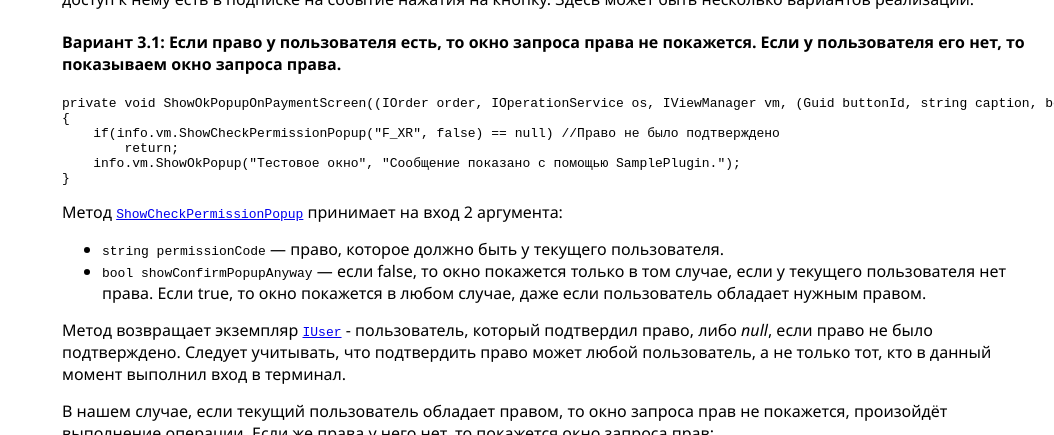
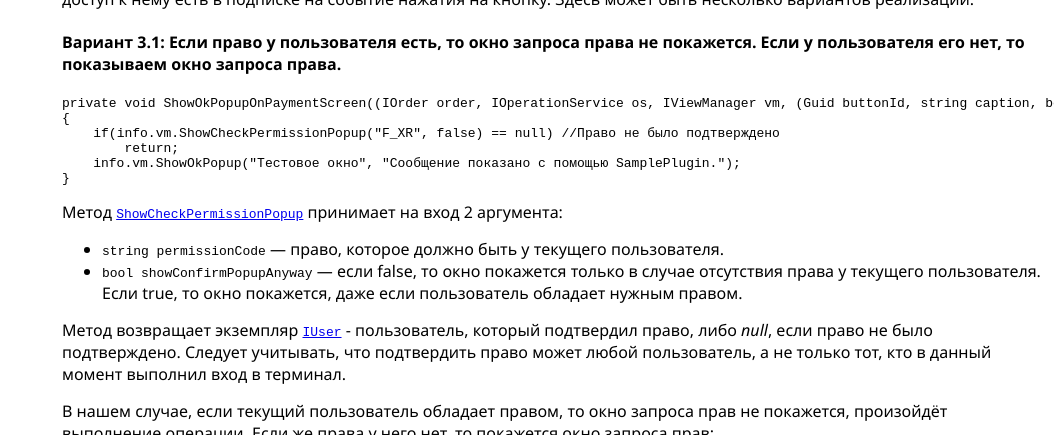
Before and after one commit to iiko/front.api.doc, a Jekyll site: the page built from v7/ru/CheckingPermissions.md, in a window 1280 px wide and 900 px high, scrolled down 2017 px, cut to the strip 0-435 px from the top of the window. Shown: the whole strip, without its empty margins (226-1280 px from the left). Built offline with Jekyll 4.4.1, drawn with Linux system fonts in a browser that asks for light colours.

Commit message:
RMS-52778: документирвоание апи CheckPermission, CheckPermissions, ShowCheckPermissionPopup, ShowCheckPermissionsPopup
Co-authored-by: RGalk <48444764+rgalk@users.noreply.github.com>

```diff
--- a/v7/ru/CheckingPermissions.md
+++ b/v7/ru/CheckingPermissions.md
@@ -105,7 +105,7 @@ private void ShowOkPopupOnPaymentScreen((IOrder order, IOperationService os, IVi
 Метод [`ShowCheckPermissionPopup`](https://iiko.github.io/front.api.sdk/v7/html/M_Resto_Front_Api_UI_IViewManager_ShowCheckPermissionPopup.htm) принимает на вход 2 аргумента:
 
 - `string permissionCode` — право, которое должно быть у текущего пользователя.
-- `bool showConfirmPopupAnyway` — если false, то окно покажется только в том случае, если у текущего пользователя нет права. Если true, то окно покажется в любом случае, даже если пользователь обладает нужным правом.
+- `bool showConfirmPopupAnyway` — если false, то окно покажется только в случае отсутствия права у текущего пользователя. Если true, то окно покажется, даже если пользователь обладает нужным правом.
 
 Метод возвращает экземпляр [`IUser`](https://iiko.github.io/front.api.sdk/v7/html/T_Resto_Front_Api_Data_Security_IUser.htm) - пользователь, который подтвердил право, либо *null*, если право не было подтверждено.
 Следует учитывать, что подтвердить право может любой пользователь, а не только тот, кто в данный момент выполнил вход в терминал.
```
